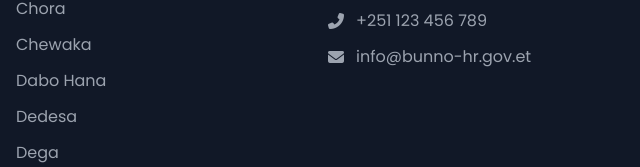
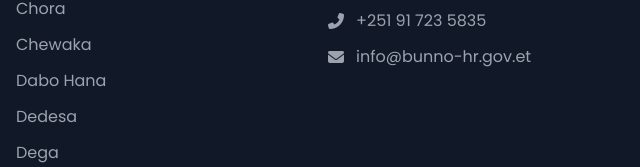
Before and after one commit to surafel142/Employees_HR_Data_Management_BD, a plain HTML site: page index.html in a window 1280 px wide. Shown: the part 3748-3915 px from the top of the page, 640-1280 px from the left. Drawn offline with nearby package versions, Linux system fonts and the light colour scheme.

Commit message:
Update index.html call

```diff
--- a/index.html
+++ b/index.html
@@ -655,7 +655,7 @@
                         </li>
                         <li class="flex items-start">
                             <i class="fas fa-phone-alt mt-1 mr-3 text-gray-400"></i>
-                            <span class="text-gray-400">+251 123 456 789</span>
+                            <span class="text-gray-400">+251 91 723 5835</span>
                         </li>
                         <li class="flex items-start">
                             <i class="fas fa-envelope mt-1 mr-3 text-gray-400"></i>
```
